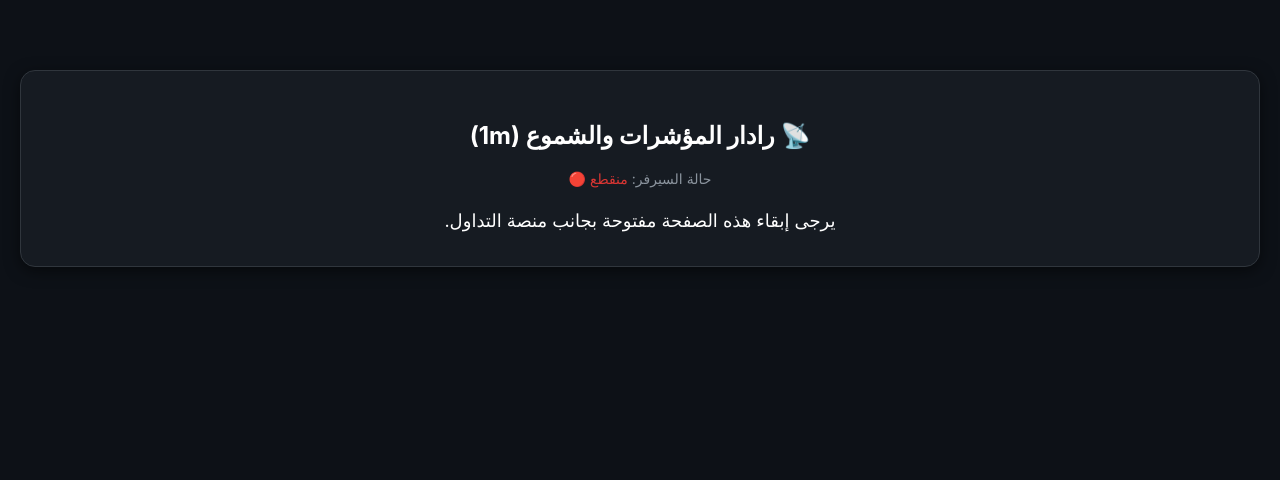
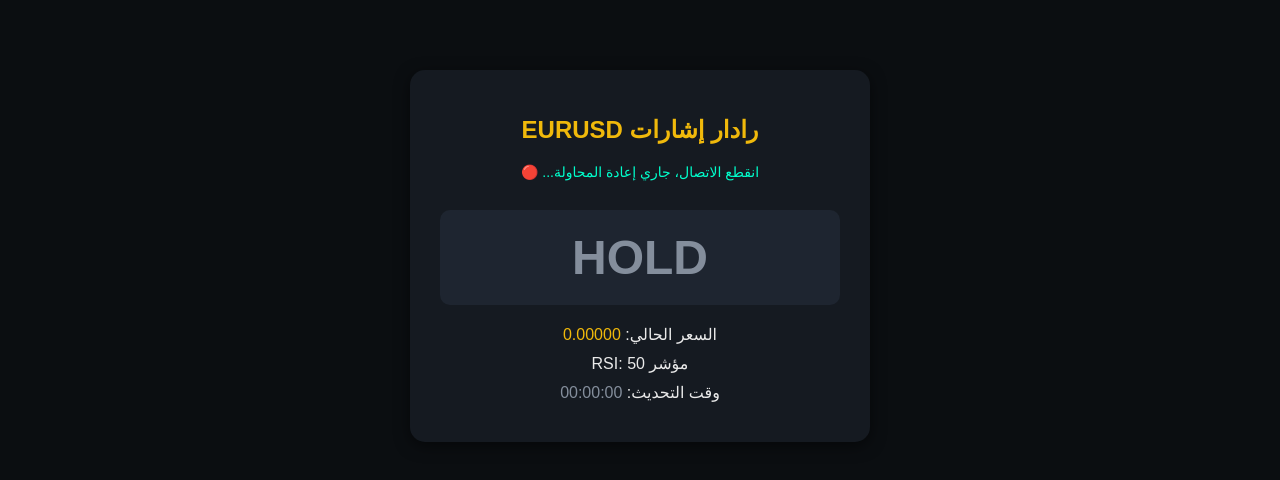
Before and after one commit to bougadidaachraf20-svg/rading-bot., a plain HTML site: page index.html in a window 1280 px wide. Drawn offline with Linux system fonts and the light colour scheme.

Commit message:
Update title and styling for EURUSD radar

```diff
--- a/index.html
+++ b/index.html
@@ -3,41 +3,92 @@
 <head>
     <meta charset="UTF-8">
     <meta name="viewport" content="width=device-width, initial-scale=1.0">
-    <title>رادار الإشارات الذكي</title>
+    <title>رادار إشارات EURUSD الحي</title>
     <style>
-        body { font-family: -apple-system, BlinkMacSystemFont, "Segoe UI", Roboto, sans-serif; background-color: #0d1117; color: white; text-align: center; margin: 0; padding: 20px; }
-        .card { background: #161b22; border: 1px solid #30363d; padding: 30px; border-radius: 15px; margin-top: 50px; box-shadow: 0 4px 15px rgba(0,0,0,0.5); }
-        .status { font-size: 14px; color: #8b949e; margin-bottom: 20px; }
-        .signal-btn { font-size: 28px; font-weight: bold; padding: 20px; border-radius: 10px; display: none; margin-top: 20px; animation: pulse 1.5s infinite; }
-        .call { background-color: #238636; color: white; }
-        .put { background-color: #da3633; color: white; }
-        @keyframes pulse { 0% { transform: scale(1); } 50% { transform: scale(1.03); } 100% { transform: scale(1); } }
+        body {
+            background-color: #0b0e11;
+            color: #ffffff;
+            font-family: Arial, sans-serif;
+            text-align: center;
+            padding: 20px;
+            margin: 0;
+        }
+        .container {
+            max-width: 400px;
+            margin: 50px auto;
+            background: #151a21;
+            padding: 30px;
+            border-radius: 15px;
+            box-shadow: 0 4px 15px rgba(0,0,0,0.5);
+        }
+        h1 { font-size: 24px; margin-bottom: 20px; color: #f0b90b; }
+        .status { font-size: 14px; color: #00ffcc; margin-bottom: 30px; }
+        .signal-box {
+            font-size: 48px;
+            font-weight: bold;
+            padding: 20px;
+            border-radius: 10px;
+            margin-bottom: 20px;
+            background: #1e2530;
+        }
+        .HOLD { color: #848e9c; }
+        .CALL { color: #02c076; animation: pulse 1s infinite; }
+        .PUT { color: #f84960; animation: pulse 1s infinite; }
+        .info { font-size: 16px; margin: 10px 0; color: #eaeaea; }
+        @keyframes pulse {
+            0% { transform: scale(1); }
+            50% { transform: scale(1.05); }
+            100% { transform: scale(1); }
+        }
     </style>
 </head>
 <body>
-<div class="card">
-    <h2>📡 رادار المؤشرات والشموع (1m)</h2>
-    <div class="status">حالة السيرفر: <span id="status">جاري الاتصال...</span></div>
-    <div id="signal" class="signal-btn"></div>
-    <div id="info" style="margin-top: 20px; font-size: 18px; line-height: 1.6;">يرجى إبقاء هذه الصفحة مفتوحة بجانب منصة التداول.</div>
+
+    <div class="container">
+        <h1>رادار إشارات EURUSD</h1>
+        <div class="status" id="status">جاري الاتصال بالسيرفر... ⏳</div>
+
+        <div id="signal" class="signal-box HOLD">HOLD</div>
+
+        <div class="info">السعر الحالي: <span id="price" style="color:#f0b90b;">0.00000</span></div>
+        <div class="info">مؤشر RSI: <span id="rsi">50</span></div>
+        <div class="info">وقت التحديث: <span id="time" style="color:#848e9c;">00:00:00</span></div>
     </div>
-<audio id="sound" src="https://actions.google.com/sounds/v1/alarms/digital_watch_alarm_long.ogg" preload="auto"></audio>
+
+    <audio id="alert-sound" src="https://assets.mixkit.co/active_storage/sfx/2568/2568-84.wav" preload="auto"></audio>
+
     <script>
-    const protocol = window.location.protocol === "https:" ? "wss:" : "ws:";
-    const ws = new WebSocket(`${protocol}//${window.location.host}/ws/signals`);
-    ws.onopen = () => { document.getElementById("status").innerText = "نشط ويراقب السوق 🟢"; document.getElementById("status").style.color = "#238636"; };
-    ws.onclose = () => { document.getElementById("status").innerText = "منقطع 🔴"; document.getElementById("status").style.color = "#da3633"; };
-    ws.onmessage = (event) => {
+        // الاتصال التلقائي بسيرفر الـ WebSockets المشغل على Render
+        const protocol = window.location.protocol === 'https:' ? 'wss://' : 'ws://';
+        const wsUrl = protocol + window.location.host + '/ws/signals';
+        let socket = new WebSocket(wsUrl);
+
+        const audio = document.getElementById('alert-sound');
+
+        socket.onopen = () => {
+            document.getElementById('status').innerText = "نشط ويراقب السوق الحقيقي 🟢";
+        };
+
+        socket.onmessage = (event) => {
             const data = JSON.parse(event.data);
-        const signalDiv = document.getElementById("signal");
-        const infoDiv = document.getElementById("info");
-        if(data.action !== "HOLD") {
-            try { document.getElementById("sound").play(); } catch(e){}
-            signalDiv.style.display = "block";
-            signalDiv.className = `signal-btn ${data.action.toLowerCase()}`;
-            signalDiv.innerText = data.action === "CALL" ? "🟢 شراء (CALL)" : "🔴 بيع (PUT)";
-            infoDiv.innerHTML = `<b>الزوج:</b> ${data.asset} <br><b>السعر:</b> ${data.price} <br><b>الوقت:</b> ${data.time}`;
+
+            const signalDiv = document.getElementById('signal');
+            signalDiv.innerText = data.action;
+            signalDiv.className = "signal-box " + data.action;
+
+            document.getElementById('price').innerText = data.price;
+            document.getElementById('rsi').innerText = data.rsi;
+            document.getElementById('time').innerText = data.time;
+
+            // تشغيل الصوت فوراً إذا كانت الإشارة دخول (صعود أو هبوط) وليست انتظار
+            if (data.action === "CALL" || data.action === "PUT") {
+                audio.play().catch(e => console.log("Audio play blocked"));
             }
+        };
+
+        socket.onclose = () => {
+            document.getElementById('status').innerText = "انقطع الاتصال، جاري إعادة المحاولة... 🔴";
+            setTimeout(() => { location.reload(); }, 5000);
         };
     </script>
 </body>
```
Lines whose indentation alone changed are shown as unchanged.
